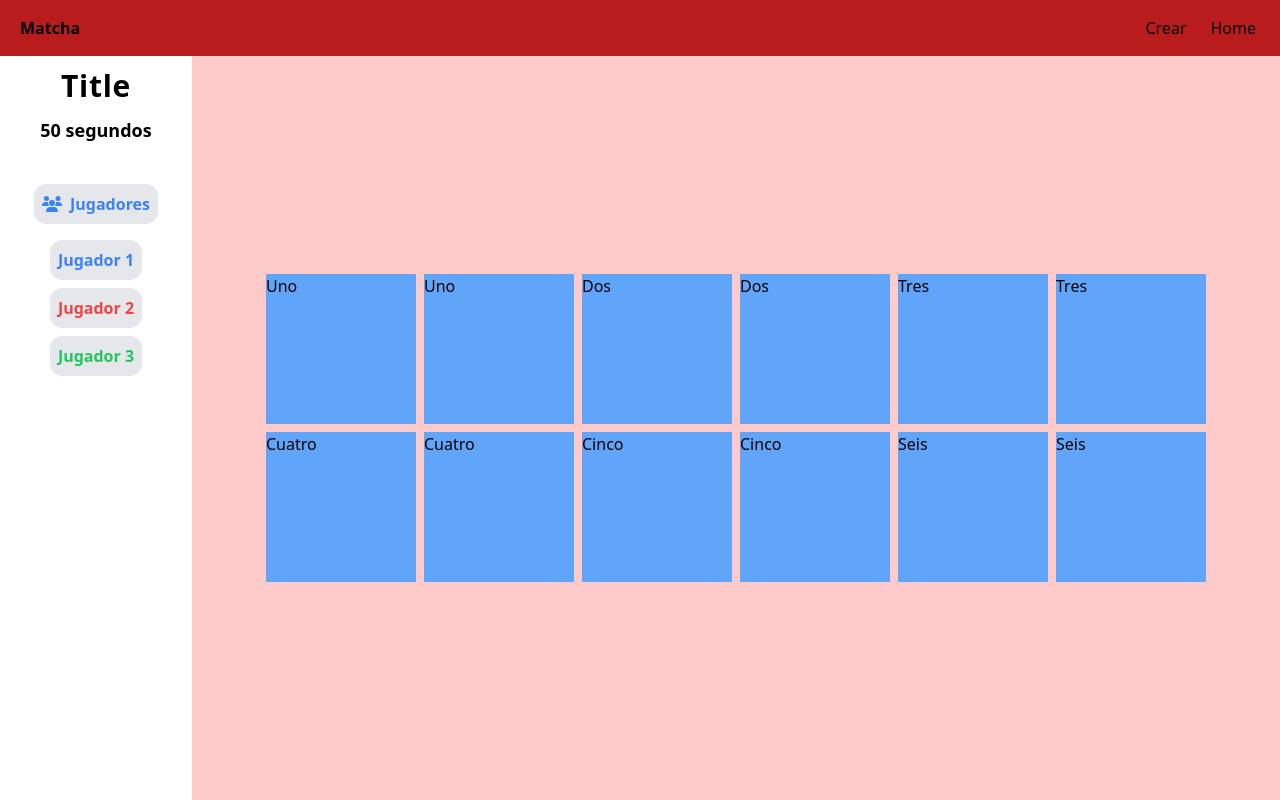
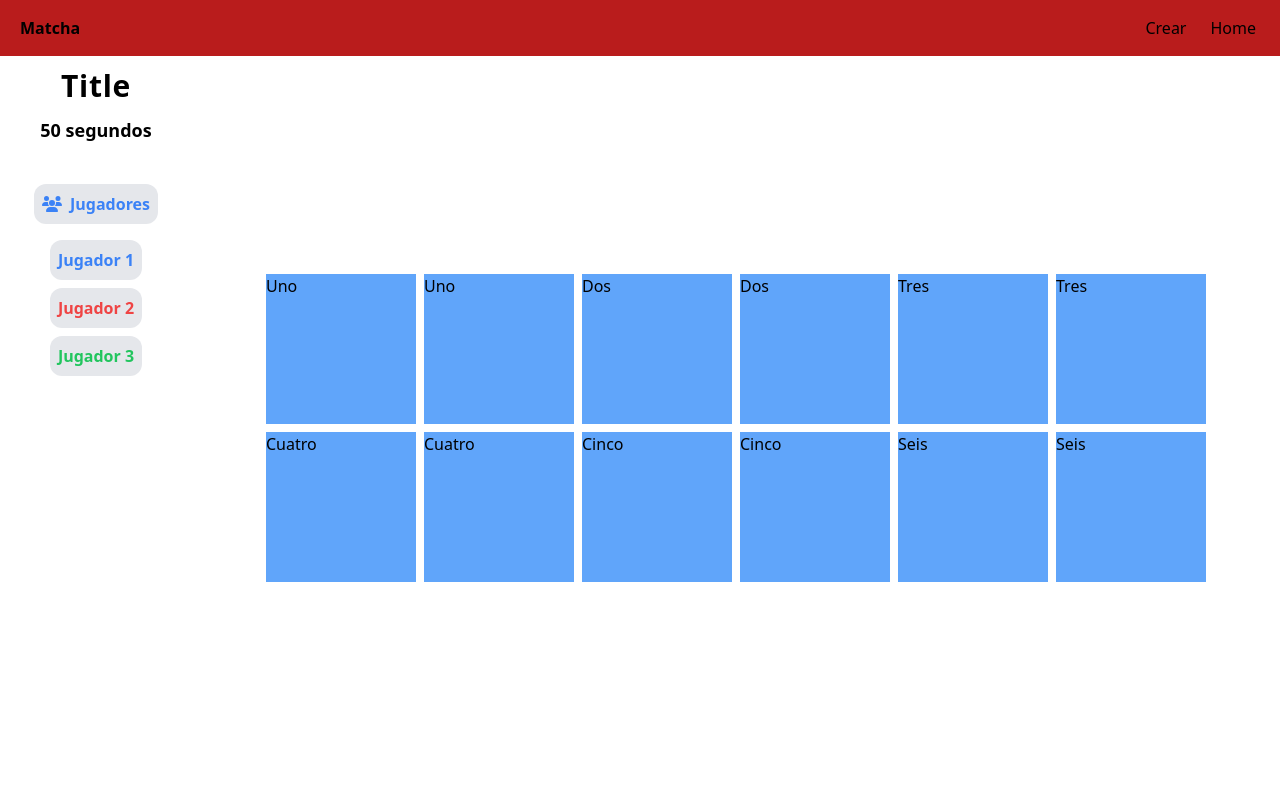
Before and after one commit to LuisArielRetanaHernadez/Memorama, a React (Vite) app: page /game/1 in a window 1280 px wide. Built offline with nearby package versions, Linux system fonts and the light colour scheme.

Commit message:
borrando los fondos de color del contenedor padre de las cards y de la page gamer

```diff
--- a/src/pages/Game/Game.jsx
+++ b/src/pages/Game/Game.jsx
@@ -13,7 +13,7 @@ const Game = () => {
   const [selectedCards, setSelectedCards] = useState([]);
 
   return (
-    <section className="bg-blue-400 h-wrapped-menu flex">
+    <section className="h-wrapped-menu flex">
     <div className="w-[15%] h-wrapped-menu px-2 py-3 bg-white">
       <div className="mb-10 text-center">
         <h2 className=" text-3xl font-semibold tracking-wide mb-3">Title</h2>
@@ -35,7 +35,7 @@ const Game = () => {
       </div>
 
     </div>
-    <div className="bg-red-200 flex-grow grid grid-cols-cards auto-rows-cards justify-center content-center gap-2">
+    <div className="flex-grow grid grid-cols-cards auto-rows-cards justify-center content-center gap-2">
         {/*targets of gamer */}
         {cardsMemory.map(card => (
           <Card key={card.id} content={card.content} selectedCards={selectedCards} setSelectedCards={setSelectedCards} />  // selectedCards={selectedCards} setSelectedCards={setSelectedCards}
```
